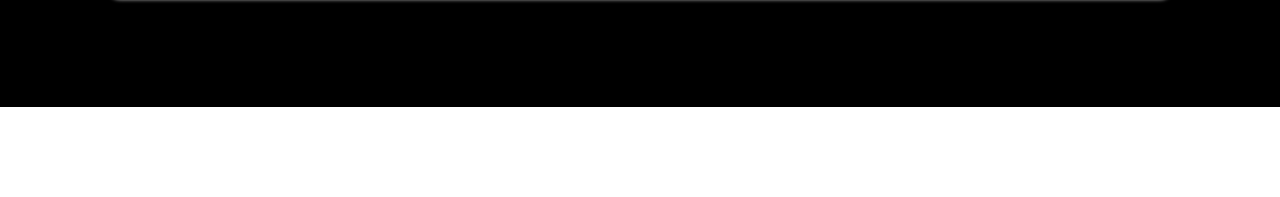
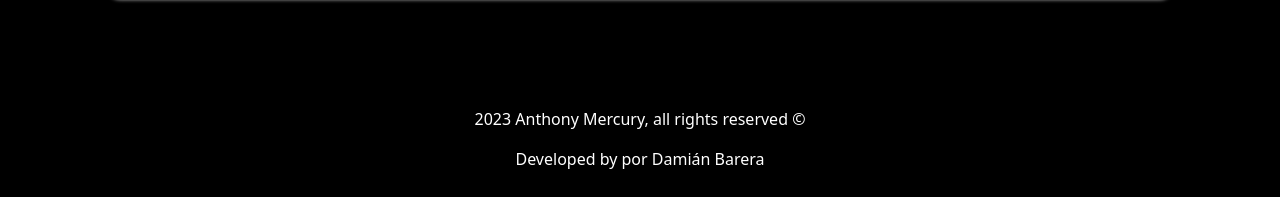
Before and after one commit to Damian-Barera/client-anthony, a plain HTML site: page index.html in a window 1280 px wide. Shown: the part 3258-3455 px from the top of the page. Before the commit the page ends 3365 px from the top, so only its background shows below. Drawn offline with nearby package versions, Linux system fonts and the light colour scheme; a web font is replaced by a local one.

Commit message:
Footer Terminado

```diff
--- a/index.css
+++ b/index.css
@@ -237,6 +237,14 @@
     color: white;
 }
 
+/* Footer Section */
+
+.footer-oscuro {
+    background-color: black;
+    color: white;
+    padding: 0px 0 10px 0;
+}
+
 /*Anthony Introduction*/
 section {
     display: flex;
--- a/index.html
+++ b/index.html
@@ -283,6 +283,12 @@
     </div>
   </section>
 
+  <!-- Footer -->
+  <footer class="footer-oscuro text-center">
+    <p class="footer-text"> 2023 Anthony Mercury, all rights reserved ©</p>
+    <p class="footer-text"> Developed by por Damián Barera </p>
+  </footer>
+
   <!-- Scripts -->
   <script src="https://cdn.jsdelivr.net/npm/bootstrap@5.3.0-alpha1/dist/js/bootstrap.bundle.min.js" integrity="sha384-w76AqPfDkMBDXo30jS1Sgez6pr3x5MlQ1ZAGC+nuZB+EYdgRZgiwxhTBTkF7CXvN" crossorigin="anonymous"></script>
 </body>
```
